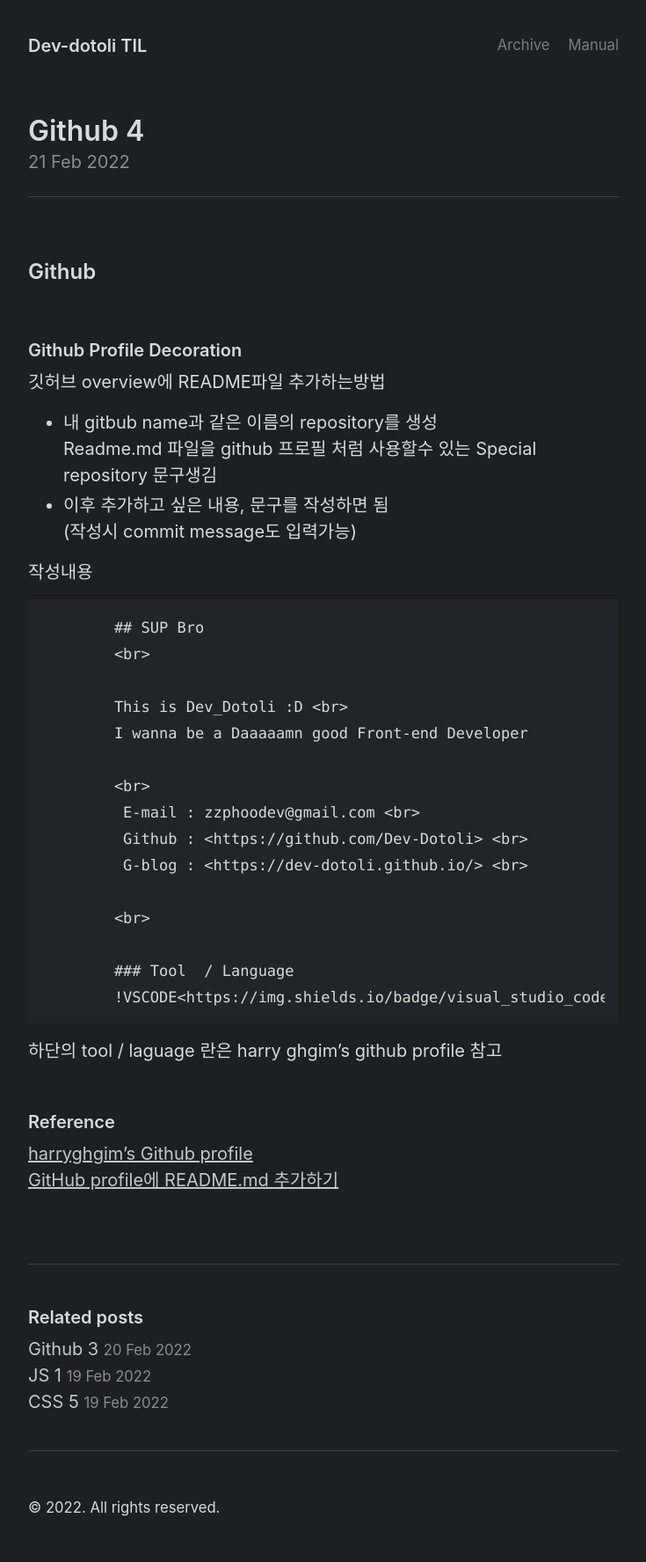
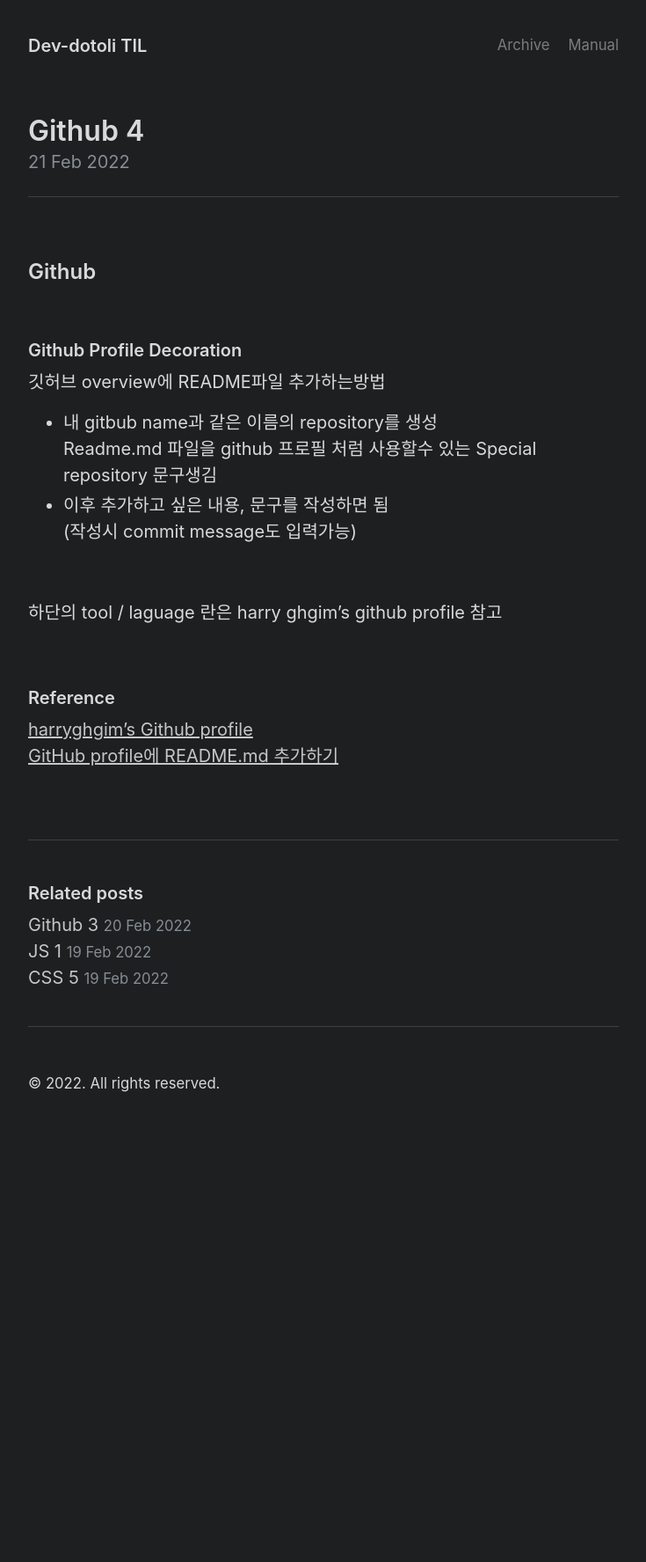
Before and after one commit to Dev-Dotoli/dev-dotoli.github.com, a Jekyll site: the page built from _posts/2022-02-21-Github-4.md, in a window 1280 px wide. Shown: the whole page at 88% size, without its empty margins (272-1007 px from the left). Built offline with Jekyll 4.4.1, drawn with Linux system fonts in a browser that asks for light colours; after the commit the page ends 1293 px from its top, so only the background shows below that.

Commit message:
Docs: fix typo 여전히 posting안됨 예제 삭제하고 다시 적용(로컬에서는 잘적용됨)

````diff
--- a/_posts/2022-02-21-Github-4.md
+++ b/_posts/2022-02-21-Github-4.md
@@ -20,27 +20,10 @@ title: Github 4
 - 이후 추가하고 싶은 내용, 문구를 작성하면 됨<br>
   (작성시 commit message도 입력가능)
 
-작성내용
-
-```
-        ## SUP Bro
-        <br>
-
-        This is Dev_Dotoli :D <br>
-        I wanna be a Daaaaamn good Front-end Developer
-
-        <br>
-         E-mail : zzphoodev@gmail.com <br>
-         Github : <https://github.com/Dev-Dotoli> <br>
-         G-blog : <https://dev-dotoli.github.io/> <br>
-
-        <br>
-
-        ### Tool  / Language
-        !VSCODE<https://img.shields.io/badge/visual_studio_code-007ACC?style=for-the-badge&logo=visual-studio-code&logoColor=white>
-```
+<br>
 
 하단의 tool / laguage 란은 harry ghgim's github profile 참고<br>
+
 <br>
 
 ### Reference
````
